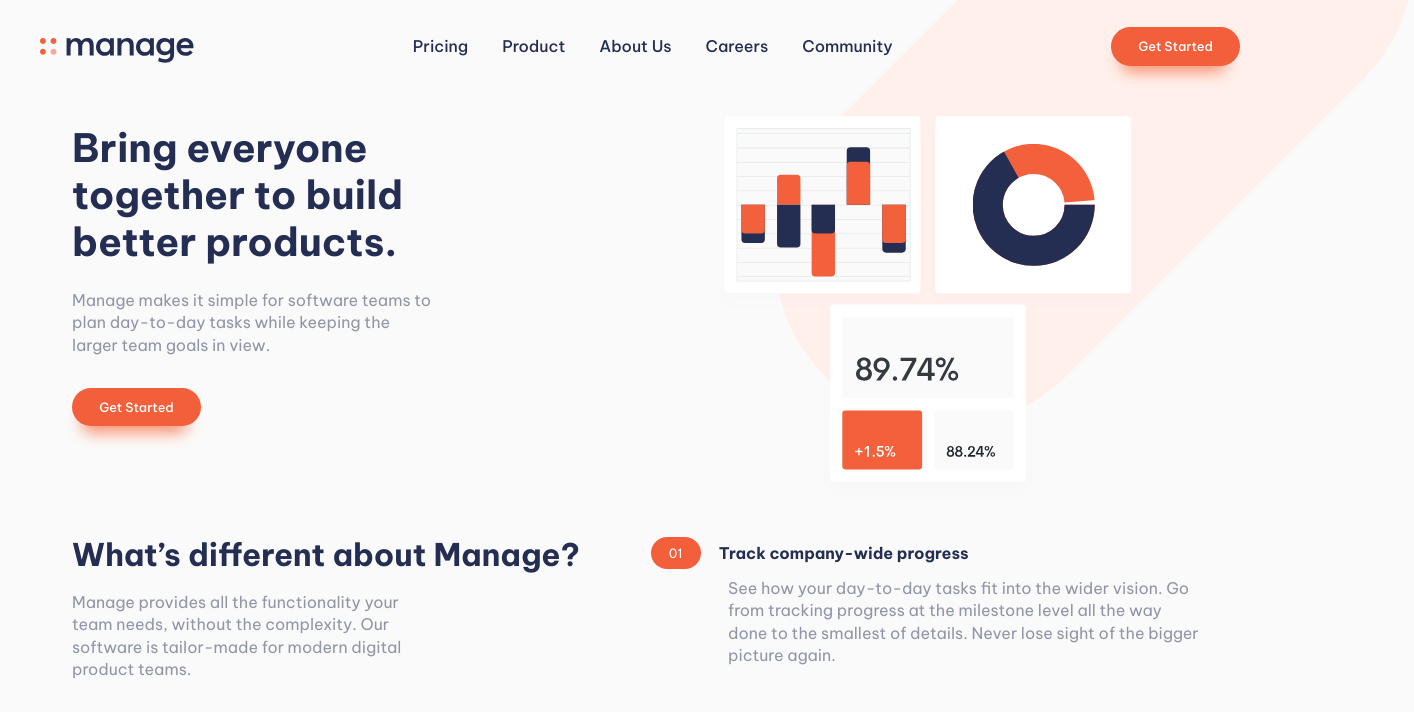
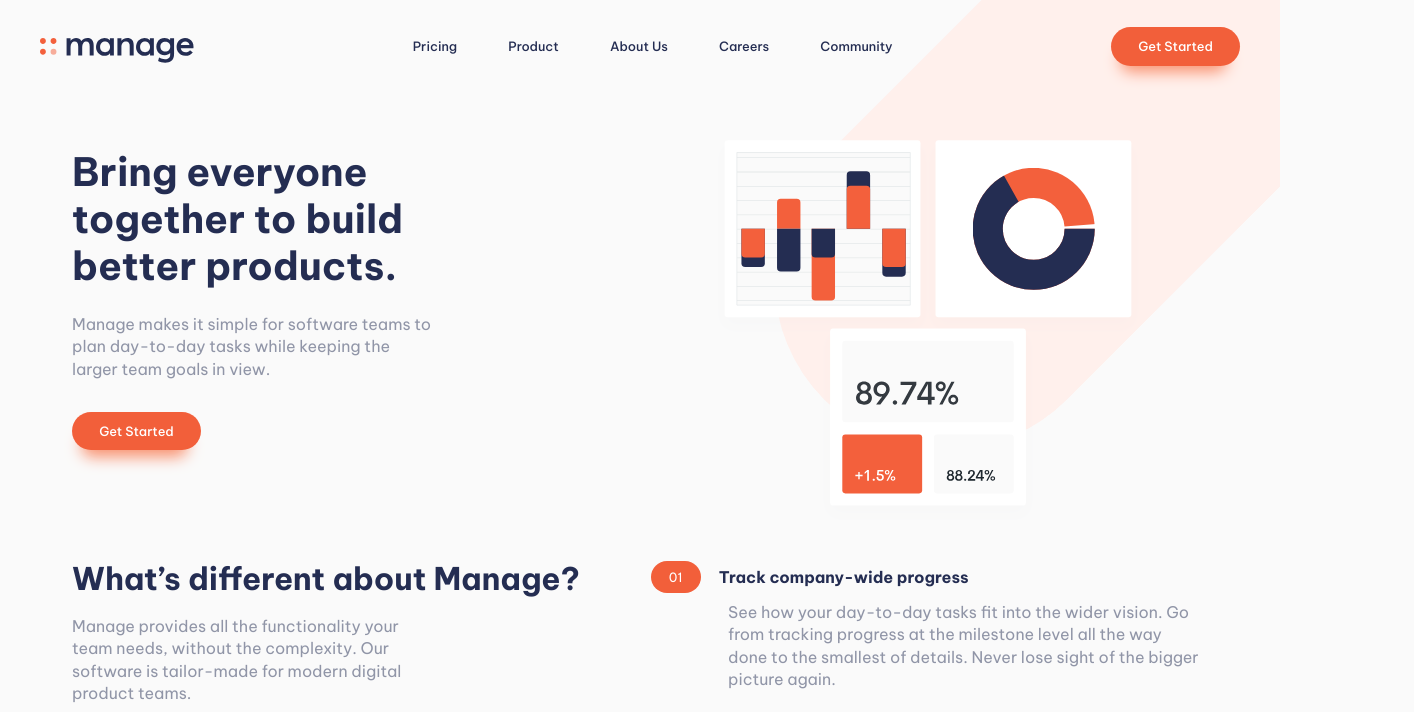
Before and after one commit to johnjanieltr/manage-landing-page, a website built with Vite: page index.html in a window 1280 px wide. Shown: the top 712 px of the page, 1414 px wide, since content can reach past the window. Built offline with nearby package versions, Linux system fonts and the light colour scheme.

Commit message:
fixing up header issues and fixing up app overflow on mobile version

```diff
--- a/assets/css/main.css
+++ b/assets/css/main.css
@@ -66,6 +66,7 @@ li {
 
 html {
   scroll-behavior: smooth;
+  overflow-x: hidden;
 }
 
 h1,
@@ -110,6 +111,7 @@ svg {
 
 body {
   min-height: 100vh;
+  padding-top: clamp(6.8rem, 4.6621rem + 5.5172vi, 8.8rem);
   font-size: 100%;
   background-color: var(--main-bg-color);
   color: var(--main-text-color);
@@ -122,11 +124,11 @@ body {
 
 /* ******* HEADER ******* */
 .header {
-  position: sticky;
-  top: -0.5rem;
+  position: fixed;
+  top: 0;
   z-index: 900;
   width: 100%;
-  padding: calc(2.5rem + 0.5rem) 1.5rem 2.5rem 1.5rem;
+  padding: 2.5rem 1.5rem;
   background-color: var(--main-bg-color);
   transition: background-color 0.2s ease;
 }
@@ -539,7 +541,7 @@ body {
   opacity: 0.8;
 }
 
-/* ******* BTNS ******* */
+/* ******* OTHERS ******* */
 .btn {
   position: relative;
   display: inline-block;
@@ -567,8 +569,8 @@ body {
   box-shadow: 0 10px 15px var(--bright-red-hover-state);
 }
 
-.btn-header-contain {
-  display: none;
+.btn:hover {
+  background-color: var(--bright-red-hover-state);
 }
 
 .btn--white {
@@ -582,17 +584,12 @@ body {
   display: none;
 }
 
-.btn:hover {
-  background-color: var(--bright-red-hover-state);
-}
-
 .btn--white:hover {
   color: var(--bright-red-hover-state);
   background-color: #fff;
   opacity: 1;
 }
 
-/* ******* OTHERS ******* */
 .tablet-pattern-1 {
   position: absolute;
   top: clamp(-20.7rem, -9.5182rem + -14.9091vi, -12.5rem);
@@ -857,7 +854,7 @@ body {
   .main-nav__item {
     padding: 0;
     margin-left: 1.3rem;
-    font-size: var(--step--1);
+    font-size: var(--step--2);
     font-weight: 500;
   }
 
@@ -879,7 +876,7 @@ body {
   }
 
   .main-nav {
-    width: 40%;
+    width: 45%;
   }
 
   .main-nav__list {
@@ -896,6 +893,10 @@ body {
 }
 
 @media (min-width: 992px) {
+  .main-nav {
+    width: 40%;
+  }
+
   /* footer changes */
   .footer {
     padding-left: 2.5rem;
--- a/js/MainNav.js
+++ b/js/MainNav.js
@@ -5,10 +5,22 @@ const $darkLayer = document.getElementById("dark-layer");
 export const changeMainNav = () => {
   if (window.matchMedia("(min-width: 670px)").matches) {
     if (mainNavMobileIsActive === true) {
-      let $mainNavMobile = document.getElementById("main-nav-mobile");
+      // remove main menu mobile version
+      document.body.removeChild(document.getElementById("main-nav-mobile"));
+      // resetting the default icon
+      document.getElementById("header-btn-wrapper").innerHTML = `
+        <svg
+          xmlns="http://www.w3.org/2000/svg"
+          width="25"
+          height="18"
+          class="header__btn"
+        >
+          <g fill="#242D52" fill-rule="evenodd">
+            <path d="M0 0h25v4H0zM0 7h25v4H0zM0 14h25v4H0z" />
+          </g>
+        </svg>
+      `;
 
-      // remove main menu mobile version
-      document.documentElement.lastChild.removeChild($mainNavMobile);
       // add main menu desktop version
       document
         .getElementById("header-logo-wrapper")
@@ -19,13 +31,10 @@ export const changeMainNav = () => {
     }
   } else {
     if (mainNavMobileIsActive === false) {
-      let $mainNavDesktop = document.getElementById("main-nav-desktop");
-
       // remove main menu desktop version
-      if ($mainNavDesktop)
-        document
-          .getElementById("header-container")
-          .removeChild($mainNavDesktop);
+      document
+        .getElementById("header-container")
+        .removeChild(document.getElementById("main-nav-desktop"));
       // print main menu mobile version
       document
         .getElementById("header")
@@ -43,7 +52,6 @@ export const toggleMainNavMobile = () => {
     // open main nav mobile
     $mainNav.classList.remove("hidden");
     $darkLayer.classList.remove("hidden");
-
     setTimeout(() => {
       $mainNav.classList.add("main-nav--is-active");
       $darkLayer.classList.add("dark-layer--is-active");
@@ -98,12 +106,10 @@ export const mainNavRender = (device) => {
     </ul>
   `;
   if (device === "mobile") {
-    $nav.classList.add("main-nav--mobile");
     $nav.classList.add("hidden");
     $nav.setAttribute("id", "main-nav-mobile");
   }
   if (device === "desktop") {
-    $nav.classList.add("main-nav--desktop");
     $nav.setAttribute("id", "main-nav-desktop");
   }
   return $nav;
--- /dev/null
+++ b/js/headerBackgroundTransparent.js
@@ -0,0 +1,21 @@
+const $header = document.getElementById("header");
+
+const headerBackgroundTransparent = (e) => {
+  if (window.scrollY < 15) {
+    // header background -> transparent
+    if (!$header.classList.contains("header--bg-transparent")) {
+      $header.classList.add("header--bg-transparent");
+    } else {
+      return;
+    }
+  } else {
+    // header background -> not transparent
+    if ($header.classList.contains("header--bg-transparent")) {
+      $header.classList.remove("header--bg-transparent");
+    } else {
+      return;
+    }
+  }
+};
+
+export default headerBackgroundTransparent;
--- a/js/headerEffect.js
+++ /dev/null
@@ -1,19 +0,0 @@
-const $header = document.getElementById("header");
-
-const headerEffect = (e) => {
-  if (window.scrollY > 15) {
-    if ($header.classList.contains("header--bg-transparent")) {
-      $header.classList.remove("header--bg-transparent");
-    } else {
-      return;
-    }
-  } else {
-    if (!$header.classList.contains("header--bg-transparent")) {
-      $header.classList.add("header--bg-transparent");
-    } else {
-      return;
-    }
-  }
-};
-
-export default headerEffect;
--- a/js/index.js
+++ b/js/index.js
@@ -1,4 +1,4 @@
-import headerEffect from "./headerEffect.js";
+import headerBackgroundTransparent from "./headerBackgroundTransparent.js";
 import { changeMainNav, toggleMainNavMobile } from "./MainNav.js";
 import newsLetterHandler from "./newsLetterHandler.js";
 import { changeReviewCard, reviewCardFunction } from "./ReviewCards.js";
@@ -10,7 +10,7 @@ let changeReviewCardsIsRunning;
 
 document.addEventListener("DOMContentLoaded", () => {
   changeMainNav();
-  headerEffect();
+  headerBackgroundTransparent();
 });
 
 window.addEventListener("load", () => {
@@ -49,7 +49,7 @@ document.addEventListener("keypress", (e) => {
   }
 });
 
-document.addEventListener("scroll", headerEffect);
+document.addEventListener("scroll", headerBackgroundTransparent);
 
 window.addEventListener("resize", () => {
   changeMainNav();
```
